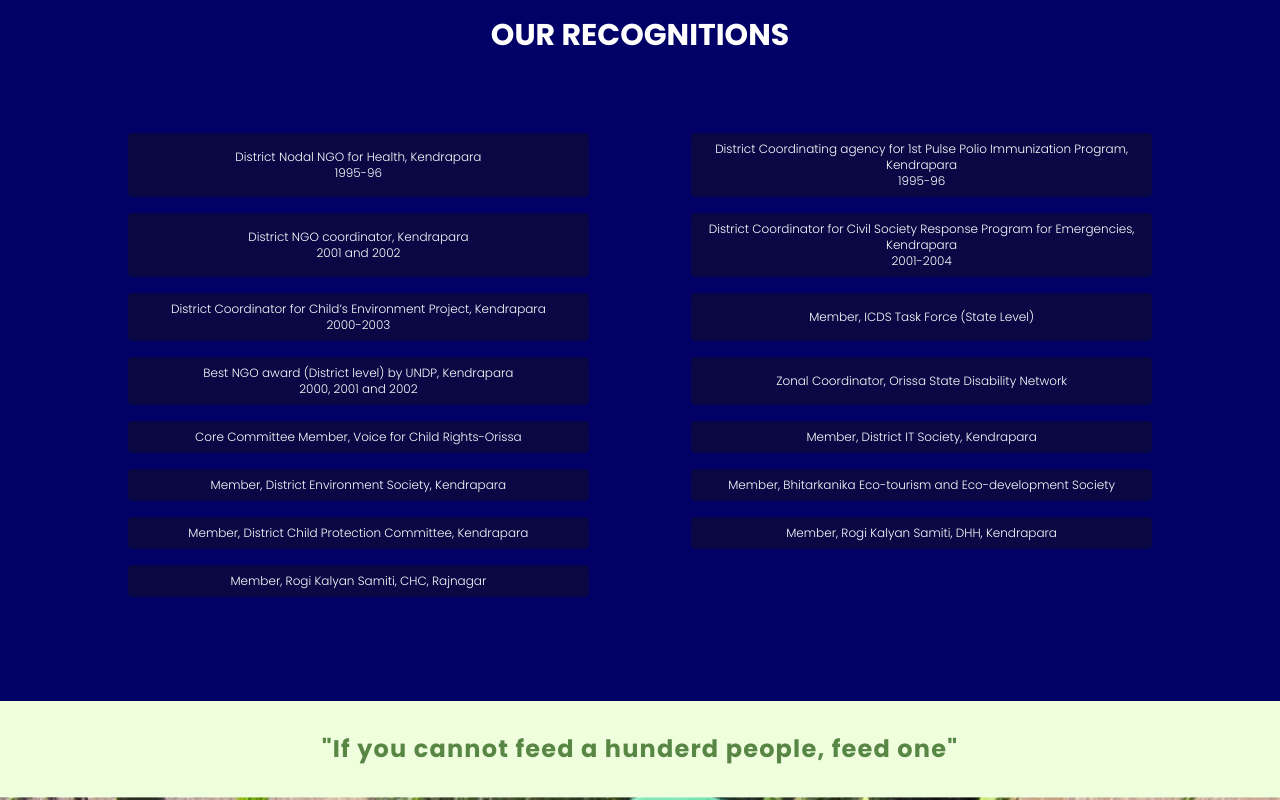
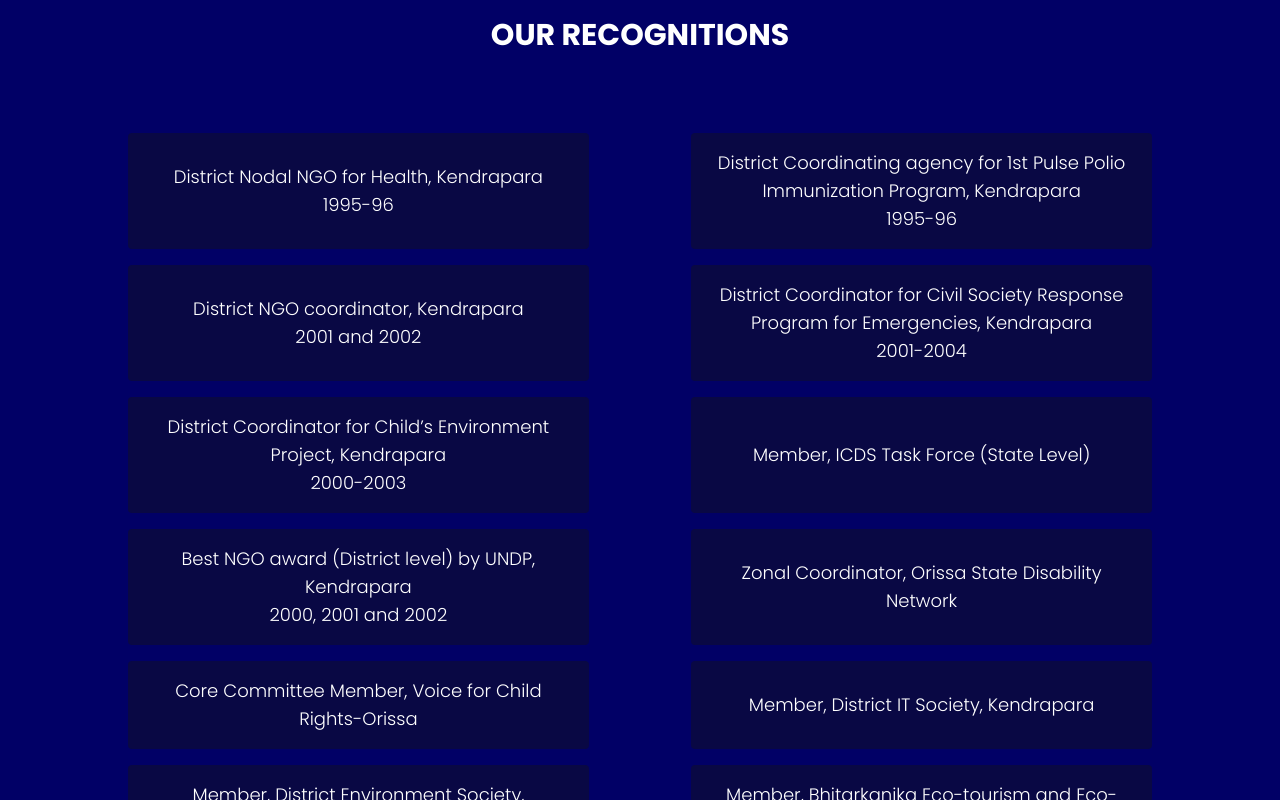
Before and after one commit to CodeMaster17/Nature-Club, a React (Vite) app: page /about in a window 1280 px wide. Shown: the part 2040-2840 px from the top of the page. Built offline with nearby package versions, Linux system fonts and the light colour scheme.

Commit message:
fix: fixed 1280 responsiveness

```diff
--- a/src/pages/About/OurRecognitions.tsx
+++ b/src/pages/About/OurRecognitions.tsx
@@ -16,8 +16,8 @@ const OurRecognitions = () => {
                     {RecognitionData.map((item) => {
                         return (
                             <div className=" sm:w-[45%] w-full" key={item.id}>
-                                <div className="bg-federal_blue text-white text-center font-medium rounded flex p-4 md:p-2 h-full items-center">
-                                    <span className="title-base md:text-xs font-light px-2  md:px-0 w-full">
+                                <div className="bg-federal_blue text-white text-center font-medium rounded flex p-4 md:p-2 xl:p-4 h-full items-center">
+                                    <span className="title-base md:text-xs font-light px-2 lg:text-lg md:px-0 w-full">
                                         {item.value}
                                         <br />
                                         {item.year && item.year}
--- a/src/pages/Home/Services.tsx
+++ b/src/pages/Home/Services.tsx
@@ -8,7 +8,7 @@ const Services = () => {
                 <Heading color="#588645" text="areas what we serve" type="SMALL" />
                 <Heading color="#010066" text="OUR SERVICES" type="LARGE" />
             </div>
-            <div className="2xl:w-3/5 w-4/5 md:w-[90%] lg:w-4/5  flex flex-wrap m-auto mt-8 gap-6 flex-col md:flex-row items-center justify-center">
+            <div className="2xl:w-3/5 w-4/5 md:w-[90%] lg:w-4/5 xl:w-[95%]   flex flex-wrap m-auto mt-8 gap-6 flex-col md:flex-row items-center justify-center">
                 <ServicesCards />
             </div>
         </section>
```
